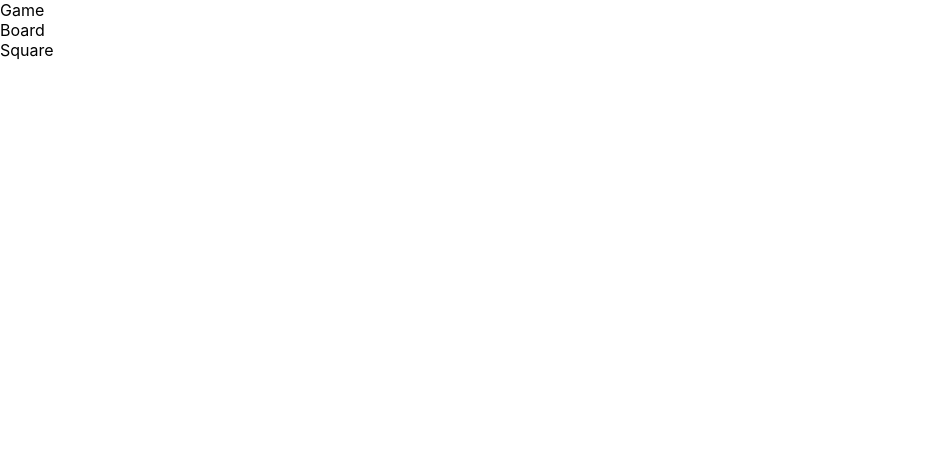
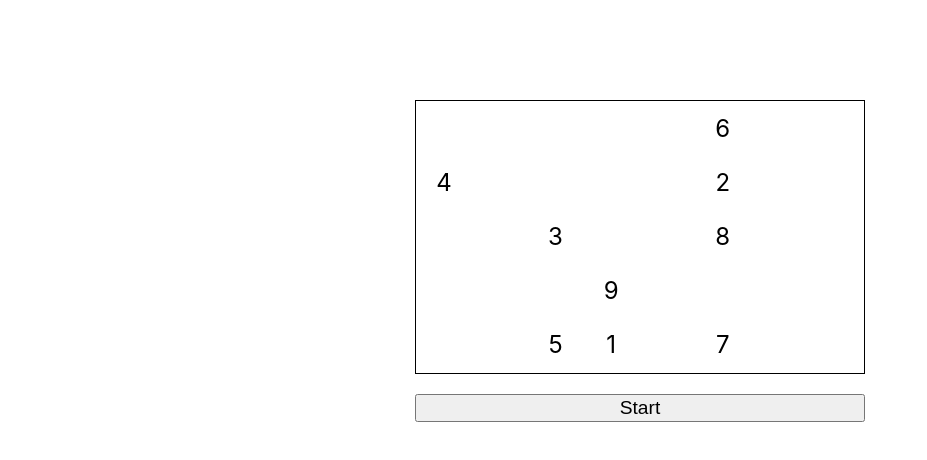
Before and after one commit to jschnurer/chimp-test-react, a React (Create React App) app: page / in a window 1280 px wide. Shown: the top 460 px of the page, without its empty margins (0-927 px from the left). Built offline with nearby package versions, Linux system fonts and the light colour scheme.

Commit message:
implemented game

```diff
--- a/src/Game/Board.jsx
+++ b/src/Game/Board.jsx
@@ -1,21 +1,42 @@
 import React from 'react';
 import Square from './Square';
 
-export default class Board extends React.Component {
-    constructor(props) {
-        super(props);
+export default function Board (props) {
+    let rows = Array.apply(null, {length: props.height}).map(Number.call, Number);
+    let cells = Array.apply(null, {length: props.width}).map(Number.call, Number);
 
-        this.state = {
+    let getNumOrNull = (arr) => {
+        if(!arr.length) {
+            return null;
+        }
 
-        };
+        return arr[0];
     }
 
-    render() {
-        return (
-            <div>
-                Board
-                <Square />
-            </div>
-        );
-    }
+    return (
+        <table>
+            <tbody>
+            {
+                rows.map(row =>
+                    <tr key={row}>
+                        {
+                            cells.map(cell =>
+                                <td key={cell}>
+                                    <Square
+                                        hidden={props.gameState === 'PLAY'}
+                                        number={!props.numbers.length
+                                            ? null
+                                            : getNumOrNull(props.numbers
+                                            .filter(n => n.position.x === cell && n.position.y === row ? n.number : null))}
+                                        onNumberClick={props.onNumberClick}
+                                        onBlankClick={props.onBlankClick} />
+                                </td>
+                            )
+                        }
+                    </tr>
+                )
+            }
+            </tbody>
+        </table>
+    );
 }
--- /dev/null
+++ b/src/Game/Game.css
@@ -0,0 +1,35 @@
+.game {
+    width: 450px;
+    margin: auto;
+    margin-top: 100px;
+}
+
+.game table {
+    border: 1px black solid;
+    width: 100%;
+}
+
+.square {
+    width: 50px;
+    height: 50px;
+    cursor: pointer;
+    text-align: center;
+    line-height: 50px;
+    font-size: 1.5em;
+}
+
+.hidden {
+    background-color: black;
+}
+
+.startButton {
+    display: block;
+    width: 100%;
+    margin: 20px 0;
+    font-size: 1.2em;
+}
+
+.message {
+    text-align: center;
+    font-size: 1.2em;
+}
--- a/src/Game/Game.jsx
+++ b/src/Game/Game.jsx
@@ -1,20 +1,141 @@
 import React from 'react';
 import Board from './Board';
+import './Game.css';
 
 export default class Game extends React.Component {
+    numDigits = 9;
+    boardWidth = 8;
+    boardHeight = 5;
+    positions = [];
+
     constructor(props) {
         super(props);
 
         this.state = {
+            gameState: 'MEMORIZE',
+            turnNumber: 1,
+            numbers: [],
+            expectedNumber: 1,
+        };
 
-        };
+        for(let y = 0; y < this.boardHeight; y++) {
+            for(let x = 0; x < this.boardWidth; x++) {
+                this.positions.push({x, y});
+            }
+        }
+    }
+
+    componentDidMount() {
+        this.restartGame();
+    }
+
+    getRandomInt = (min, max) => {
+        return Math.floor(Math.random() * (max - min + 1)) + min;
+    }
+
+    restartGame = () => {
+        let numbers = [];
+        let possiblePositions = this.positions.slice();
+
+        for(let i = 0; i < this.numDigits; i++) {
+            numbers.push({
+                number: i+1,
+                position: possiblePositions.splice(this.getRandomInt(0, possiblePositions.length - 1), 1)[0],
+                revealed: false,
+            });
+        }
+
+        this.setState({
+            gameState: 'MEMORIZE',
+            turnNumber: 1,
+            numbers,
+            expectedNumber: 1,
+        });
+    }
+
+    beginPlay = () => {
+        this.setState({
+            gameState: 'PLAY',
+            expectedNumber: 1,
+        });
+    }
+
+    onCorrectClick = (num) => {
+        if(num === this.numDigits) {
+            this.onGameWin();
+        }
+
+        let numbers = this.state.numbers.slice();
+        numbers[num - 1].revealed = true;
+
+        this.setState(prevState => ({
+            expectedNumber: prevState.expectedNumber + 1,
+            numbers,
+        }));
+    }
+
+    onIncorrectClick = () => {
+        this.setState({
+            gameState: 'FAIL',
+            numbers: [],
+        });
+    }
+
+    onNumberClick = (num) => {
+        if(this.state.gameState !== 'PLAY') {
+            return;
+        }
+
+        if(num === this.state.expectedNumber) {
+            this.onCorrectClick(num);
+        } else {
+            this.onIncorrectClick();
+        }
+    }
+
+    onBlankClick = () => {
+        if(this.state.gameState !== 'PLAY') {
+            return;
+        }
+
+        this.onIncorrectClick();
+    }
+
+    onGameWin = () => {
+        this.setState({
+            gameState: 'WIN',
+            numbers: [],
+        });
     }
 
     render() {
         return (
-            <div>
-                Game
-                <Board />
+            <div className="game">
+                <Board
+                    width={this.boardWidth}
+                    height={this.boardHeight}
+                    numbers={this.state.numbers}
+                    gameState={this.state.gameState}
+                    onNumberClick={this.onNumberClick}
+                    onBlankClick={this.onBlankClick} />
+                {this.state.gameState === 'MEMORIZE' &&
+                    <button
+                        className="startButton"
+                        onClick={this.beginPlay}>
+                        Start
+                    </button>
+                }
+                { (this.state.gameState === 'FAIL' || this.state.gameState === 'WIN') &&
+                    <div className="message">
+                        {this.state.gameState}
+
+                        <button
+                            className="startButton"
+                            onClick={this.restartGame}>
+                            Play again
+                        </button>
+                    </div>
+                }
             </div>
         );
     }
--- a/src/Game/Square.jsx
+++ b/src/Game/Square.jsx
@@ -1,17 +1,18 @@
 import React from 'react';
 
-export default class Square extends React.Component {
-    constructor(props) {
-        super(props);
+export default function Square (props) {
+    let isHidden = props.hidden;
 
-        this.state = {
-
-        };
+    if(props.number && props.number.revealed) {
+        return <React.Fragment></React.Fragment>
     }
 
-    render() {
-        return (
-            <div>Square</div>
-        );
-    }
+    return (
+        <div
+            className={"square" + (isHidden ? " hidden" : "")}
+            onClick={() => {props.number ? props.onNumberClick(props.number.number) : props.onBlankClick()}}>
+            {props.number &&
+                props.number.number}
+        </div>
+    );
 }
```
Also changed, not shown: 1 other file (tests, documents, lock files or other folders).
